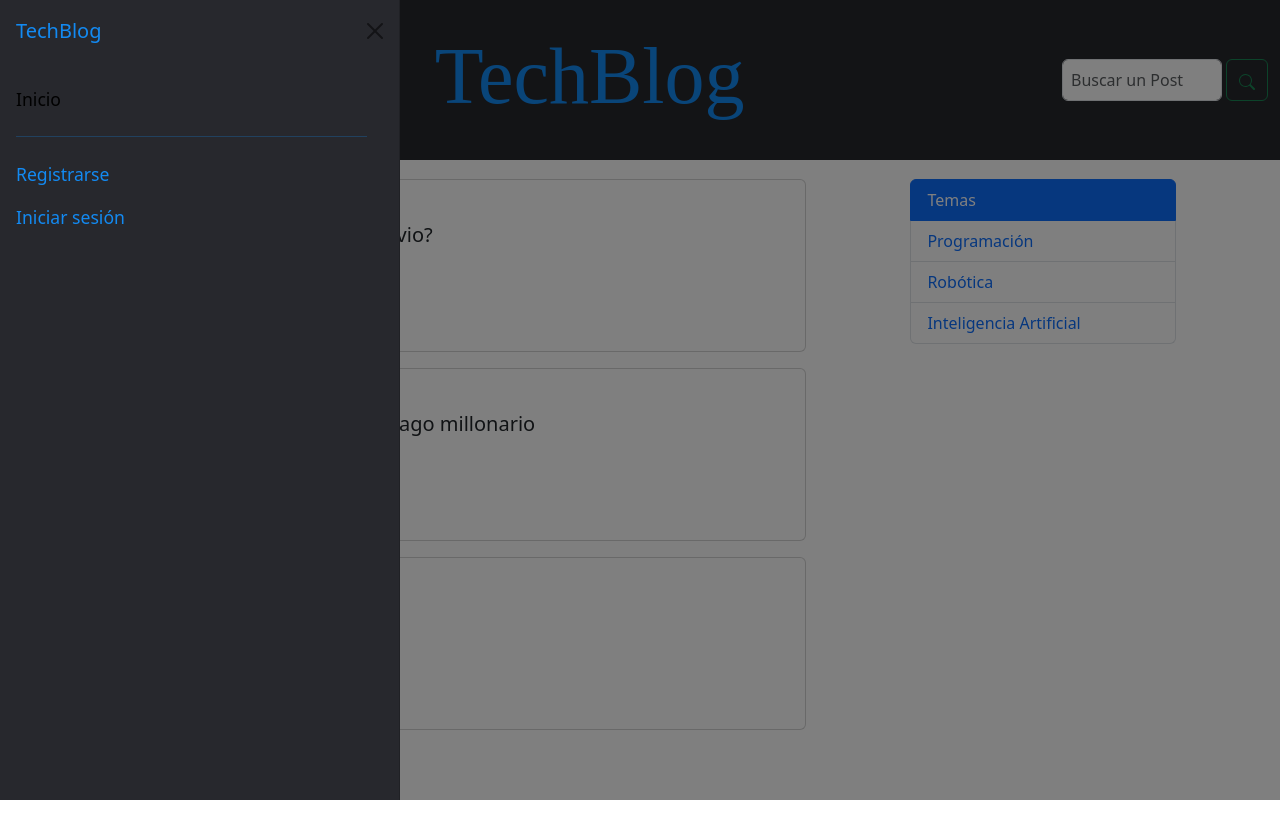
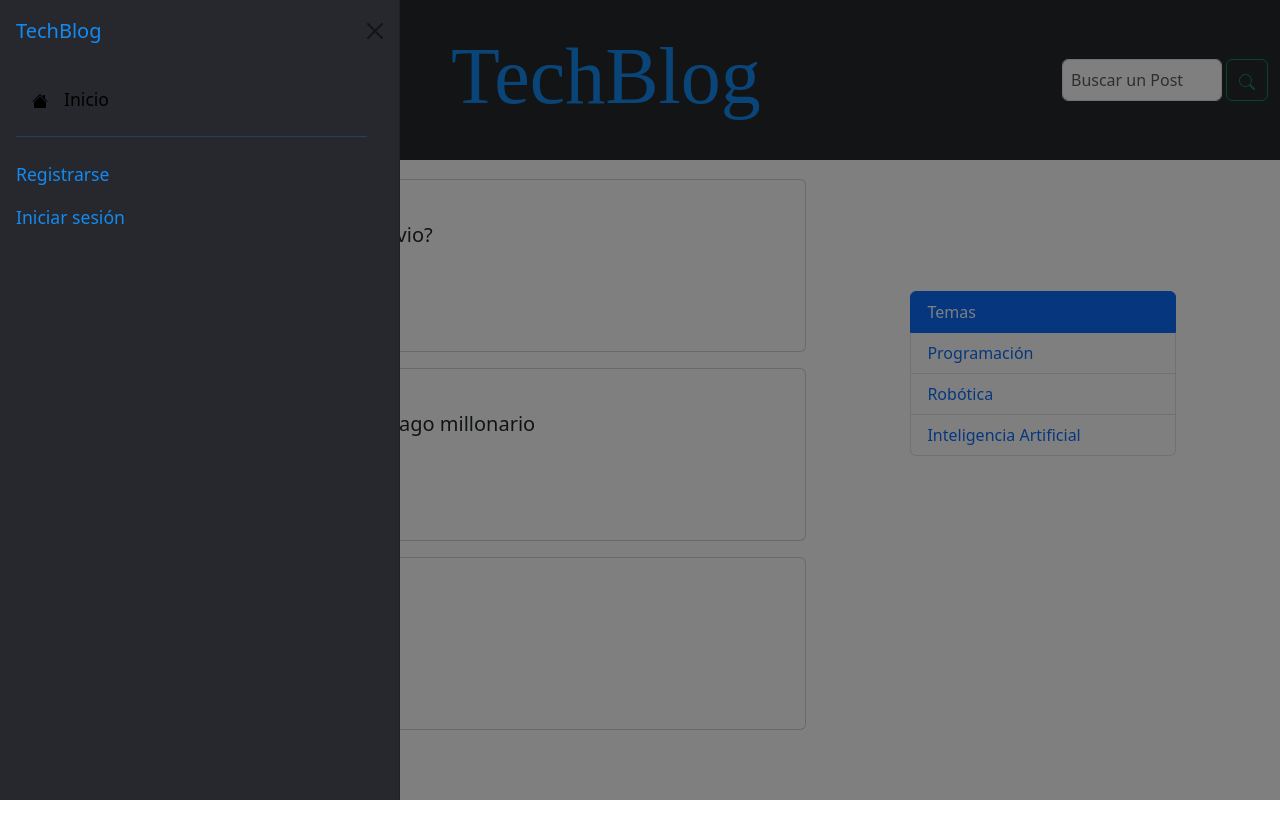
Before and after one commit to flavioaguirre/Tercera-pre-entrega-Aguirre, a Django app: page /foro/discusion/ in a window 1280 px wide, after a click that opens the changed part. Run offline with Django 4.2, Linux system fonts and the light colour scheme; data comes from the database, SQL or seed files in the repository; both versions use the stored data as it was after the commit; parts of the project's set-up code (start-up, migrations or seed data) failed here and were passed over.

Commit message:
nav casifinalizado 1

```diff
--- a/inicio_blog/static/css/styles.css
+++ b/inicio_blog/static/css/styles.css
@@ -20,14 +20,18 @@ iframe {
     display: block;
 }
 
-.header{
+/* .header{
 
-}
+} */
 
 .navbar{
     position: fixed;
     height: 20%;
     background: #27282D;
+}
+
+.icono-nav{
+    margin: .1rem 1rem .1rem 1rem;
 }
 
 .nav-link{
@@ -52,7 +56,7 @@ iframe {
 .navbar-brand {
     font-family: 'Times New Roman', Times, serif;
     font-size: 5rem;
-    margin-left: 10%;
+    margin-left: 15%;
     color: #138af2;
 }
 
@@ -84,6 +88,10 @@ article.contenedor-article{
     margin-top: 2%;
 }
 
+.list-group{
+    margin-top: 7rem;
+}
+
 .header_offcanvas{
     color: #138af2;
 }
--- a/templates/base.html
+++ b/templates/base.html
@@ -23,33 +23,51 @@
                     <div class="offcanvas-body">
                         <ul class="navbar-nav justify-content-end flex-grow-1 pe-3">
                             <li class="nav-item">
-                                <a class="nav-link active" aria-current="page" href={% url "inicio_blog" %}>Inicio</a>
+                                <a class="nav-link active" aria-current="page" href={% url "inicio_blog" %}><svg xmlns="http://www.w3.org/2000/svg" width="16" height="16" fill="currentColor" class="bi bi-house-fill icono-nav" viewBox="0 0 16 16">
+                                    <path d="M8.707 1.5a1 1 0 0 0-1.414 0L.646 8.146a.5.5 0 0 0 .708.708L8 2.207l6.646 6.647a.5.5 0 0 0 .708-.708L13 5.793V2.5a.5.5 0 0 0-.5-.5h-1a.5.5 0 0 0-.5.5v1.293L8.707 1.5Z"/>
+                                    <path d="m8 3.293 6 6V13.5a1.5 1.5 0 0 1-1.5 1.5h-9A1.5 1.5 0 0 1 2 13.5V9.293l6-6Z"/>
+                                  </svg>Inicio</a>
                             </li>
                             <hr>
                             {% if user.is_authenticated %}
                             <li class="nav-item">
-                                <a class="nav-link" href={% url "creacion_posteo" %}>Nuevo Post</a>
+                                <a class="nav-link" href={% url "creacion_posteo" %}><svg xmlns="http://www.w3.org/2000/svg" width="16" height="16" fill="currentColor" class="bi bi-pencil-fill icono-nav" viewBox="0 0 16 16">
+                                    <path d="M12.854.146a.5.5 0 0 0-.707 0L10.5 1.793 14.207 5.5l1.647-1.646a.5.5 0 0 0 0-.708l-3-3zm.646 6.061L9.793 2.5 3.293 9H3.5a.5.5 0 0 1 .5.5v.5h.5a.5.5 0 0 1 .5.5v.5h.5a.5.5 0 0 1 .5.5v.5h.5a.5.5 0 0 1 .5.5v.207l6.5-6.5zm-7.468 7.468A.5.5 0 0 1 6 13.5V13h-.5a.5.5 0 0 1-.5-.5V12h-.5a.5.5 0 0 1-.5-.5V11h-.5a.5.5 0 0 1-.5-.5V10h-.5a.499.499 0 0 1-.175-.032l-.179.178a.5.5 0 0 0-.11.168l-2 5a.5.5 0 0 0 .65.65l5-2a.5.5 0 0 0 .168-.11l.178-.178z"/>
+                                  </svg>Nuevo Post</a>
                             </li>
                             <li class="nav-item">
-                                <a class="nav-link" href={% url "mis_posteos" %}>Mis Posts</a>
+                                <a class="nav-link" href={% url "mis_posteos" %}><svg xmlns="http://www.w3.org/2000/svg" width="16" height="16" fill="currentColor" class="bi bi-star-fill icono-nav" viewBox="0 0 16 16">
+                                    <path d="M3.612 15.443c-.386.198-.824-.149-.746-.592l.83-4.73L.173 6.765c-.329-.314-.158-.888.283-.95l4.898-.696L7.538.792c.197-.39.73-.39.927 0l2.184 4.327 4.898.696c.441.062.612.636.282.95l-3.522 3.356.83 4.73c.078.443-.36.79-.746.592L8 13.187l-4.389 2.256z"/>
+                                  </svg>Mis Posts</a>
                             </li>
                             <hr>
                             <li class="nav-item">
-                                <a class="nav-link" href={% url "empleos" %}>Empleos</a>
+                                <a class="nav-link" href={% url "empleos" %}><svg xmlns="http://www.w3.org/2000/svg" width="16" height="16" fill="currentColor" class="bi bi-briefcase-fill icono-nav" viewBox="0 0 16 16">
+                                    <path d="M6.5 1A1.5 1.5 0 0 0 5 2.5V3H1.5A1.5 1.5 0 0 0 0 4.5v1.384l7.614 2.03a1.5 1.5 0 0 0 .772 0L16 5.884V4.5A1.5 1.5 0 0 0 14.5 3H11v-.5A1.5 1.5 0 0 0 9.5 1h-3zm0 1h3a.5.5 0 0 1 .5.5V3H6v-.5a.5.5 0 0 1 .5-.5z"/>
+                                    <path d="M0 12.5A1.5 1.5 0 0 0 1.5 14h13a1.5 1.5 0 0 0 1.5-1.5V6.85L8.129 8.947a.5.5 0 0 1-.258 0L0 6.85v5.65z"/>
+                                  </svg>Empleos</a>
                             </li>
                             <li class="nav-item">
-                                <a class="nav-link" href={% url "pubicar_empleos" %}>Publicar empleo</a>
+                                <a class="nav-link" href={% url "pubicar_empleos" %}><svg xmlns="http://www.w3.org/2000/svg" width="16" height="16" fill="currentColor" class="bi bi-megaphone-fill icono-nav" viewBox="0 0 16 16">
+                                    <path d="M13 2.5a1.5 1.5 0 0 1 3 0v11a1.5 1.5 0 0 1-3 0v-11zm-1 .724c-2.067.95-4.539 1.481-7 1.656v6.237a25.222 25.222 0 0 1 1.088.085c2.053.204 4.038.668 5.912 1.56V3.224zm-8 7.841V4.934c-.68.027-1.399.043-2.008.053A2.02 2.02 0 0 0 0 7v2c0 1.106.896 1.996 1.994 2.009a68.14 68.14 0 0 1 .496.008 64 64 0 0 1 1.51.048zm1.39 1.081c.285.021.569.047.85.078l.253 1.69a1 1 0 0 1-.983 1.187h-.548a1 1 0 0 1-.916-.599l-1.314-2.48a65.81 65.81 0 0 1 1.692.064c.327.017.65.037.966.06z"/>
+                                  </svg>Publicar empleo</a>
                             </li>
                             <li class="nav-item">
                                 <hr>
-                                <a class="nav-link" href={% url "foro_discusion" %}>Foro</a>
+                                <a class="nav-link" href={% url "foro_discusion" %}><svg xmlns="http://www.w3.org/2000/svg" width="16" height="16" fill="currentColor" class="bi bi-grid-1x2-fill icono-nav" viewBox="0 0 16 16">
+                                    <path d="M0 1a1 1 0 0 1 1-1h5a1 1 0 0 1 1 1v14a1 1 0 0 1-1 1H1a1 1 0 0 1-1-1V1zm9 0a1 1 0 0 1 1-1h5a1 1 0 0 1 1 1v5a1 1 0 0 1-1 1h-5a1 1 0 0 1-1-1V1zm0 9a1 1 0 0 1 1-1h5a1 1 0 0 1 1 1v5a1 1 0 0 1-1 1h-5a1 1 0 0 1-1-1v-5z"/>
+                                  </svg>Foro</a>
                             </li>
                             <li class="nav-item">
-                                <a class="nav-link" href={% url "comentar_foro" %}>Nuevo Comentario</a>
+                                <a class="nav-link" href={% url "comentar_foro" %}><svg xmlns="http://www.w3.org/2000/svg" width="16" height="16" fill="currentColor" class="bi bi-chat-text-fill icono-nav" viewBox="0 0 16 16">
+                                    <path d="M16 8c0 3.866-3.582 7-8 7a9.06 9.06 0 0 1-2.347-.306c-.584.296-1.925.864-4.181 1.234-.2.032-.352-.176-.273-.362.354-.836.674-1.95.77-2.966C.744 11.37 0 9.76 0 8c0-3.866 3.582-7 8-7s8 3.134 8 7zM4.5 5a.5.5 0 0 0 0 1h7a.5.5 0 0 0 0-1h-7zm0 2.5a.5.5 0 0 0 0 1h7a.5.5 0 0 0 0-1h-7zm0 2.5a.5.5 0 0 0 0 1h4a.5.5 0 0 0 0-1h-4z"/>
+                                  </svg>Nuevo Comentario</a>
                             </li>
                             <li class="nav-item">
                                 <hr>
-                                <a class="nav-link" href={% url "logout" %}>Cerrar sesión</a>
+                                <a class="nav-link" href={% url "logout" %}><svg xmlns="http://www.w3.org/2000/svg" width="16" height="16" fill="currentColor" class="bi bi-door-open-fill icono-nav" viewBox="0 0 16 16">
+                                    <path d="M1.5 15a.5.5 0 0 0 0 1h13a.5.5 0 0 0 0-1H13V2.5A1.5 1.5 0 0 0 11.5 1H11V.5a.5.5 0 0 0-.57-.495l-7 1A.5.5 0 0 0 3 1.5V15H1.5zM11 2h.5a.5.5 0 0 1 .5.5V15h-1V2zm-2.5 8c-.276 0-.5-.448-.5-1s.224-1 .5-1 .5.448.5 1-.224 1-.5 1z"/>
+                                  </svg>Cerrar sesión</a>
                             </li>
                             {% else %}
                             <li class="nav-item">
```
Also changed, not shown: db.sqlite3.
